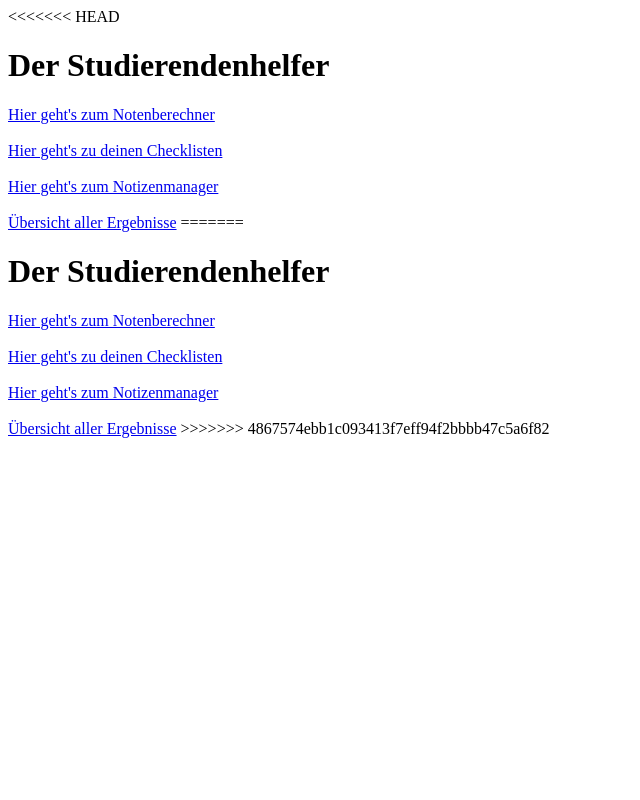
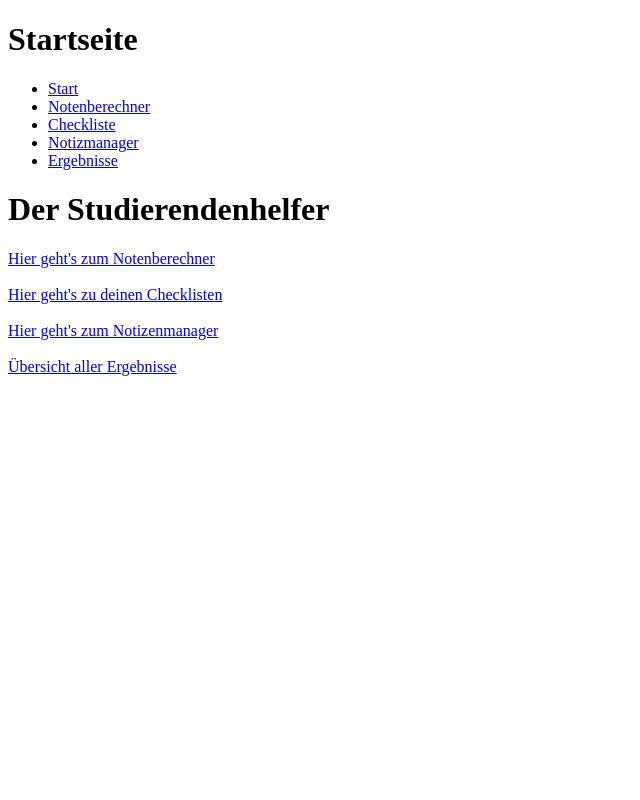
Before and after one commit to so2311/IT2_Kursarbeit_Gr5, a PHP site: page / in a window 1280 px wide. Shown: the whole page, without its empty margins (0-640 px from the left). Run offline with PHP 8.4, Linux system fonts and the light colour scheme.

Commit message:
Add files via upload

```diff
--- a/public_html/index.php
+++ b/public_html/index.php
@@ -1,44 +1,31 @@
-<<<<<<< HEAD
 <!doctype html>
 <html>
   <head>
     <meta charset="UTF-8">
     <title>Startseite</title>
   </head>
-  <body>
+  <body class="Startseite">
+	  <header class=header>
+		  <h1>Startseite</h1>
+	  </header>
+	  <nav class=nav>
+		  <?php
+		  // Navigationsleiste
+		  	include "navigation.php";
+		  ?>
+		  </nav>
+
     <h1>Der Studierendenhelfer</h1>
 
-	  <a href="notenberechner.php" >Hier geht's zum Notenberechner</a>
+	  <a href="6039985sschraeder/php/notenberechner.php" >Hier geht's zum Notenberechner</a>
 	  <br>
 	  <br>
-	  <a href="checkliste.php" >Hier geht's zu deinen Checklisten</a>
+	  <a href="6038479seilers/checkliste.php" >Hier geht's zu deinen Checklisten</a>
 	  <br>
 	  <br>
-	  <a href="notizmanager.php" >Hier geht's zum Notizenmanager</a>
+	  <a href="6040337adueser/notizmanager.php" >Hier geht's zum Notizenmanager</a>
 	  <br>
 	  <br>
 	  <a href="ergebnisse.php" >Übersicht aller Ergebnisse</a>
   </body>
-=======
-<!doctype html>
-<html>
-  <head>
-    <meta charset="UTF-8">
-    <title>Startseite</title>
-  </head>
-  <body>
-    <h1>Der Studierendenhelfer</h1>
-
-	  <a href="notenberechner.php" >Hier geht's zum Notenberechner</a>
-	  <br>
-	  <br>
-	  <a href="checkliste.php" >Hier geht's zu deinen Checklisten</a>
-	  <br>
-	  <br>
-	  <a href="notizmanager.php" >Hier geht's zum Notizenmanager</a>
-	  <br>
-	  <br>
-	  <a href="ergebnisse.php" >Übersicht aller Ergebnisse</a>
-  </body>
->>>>>>> 4867574ebb1c093413f7eff94f2bbbb47c5a6f82
 </html>
```
